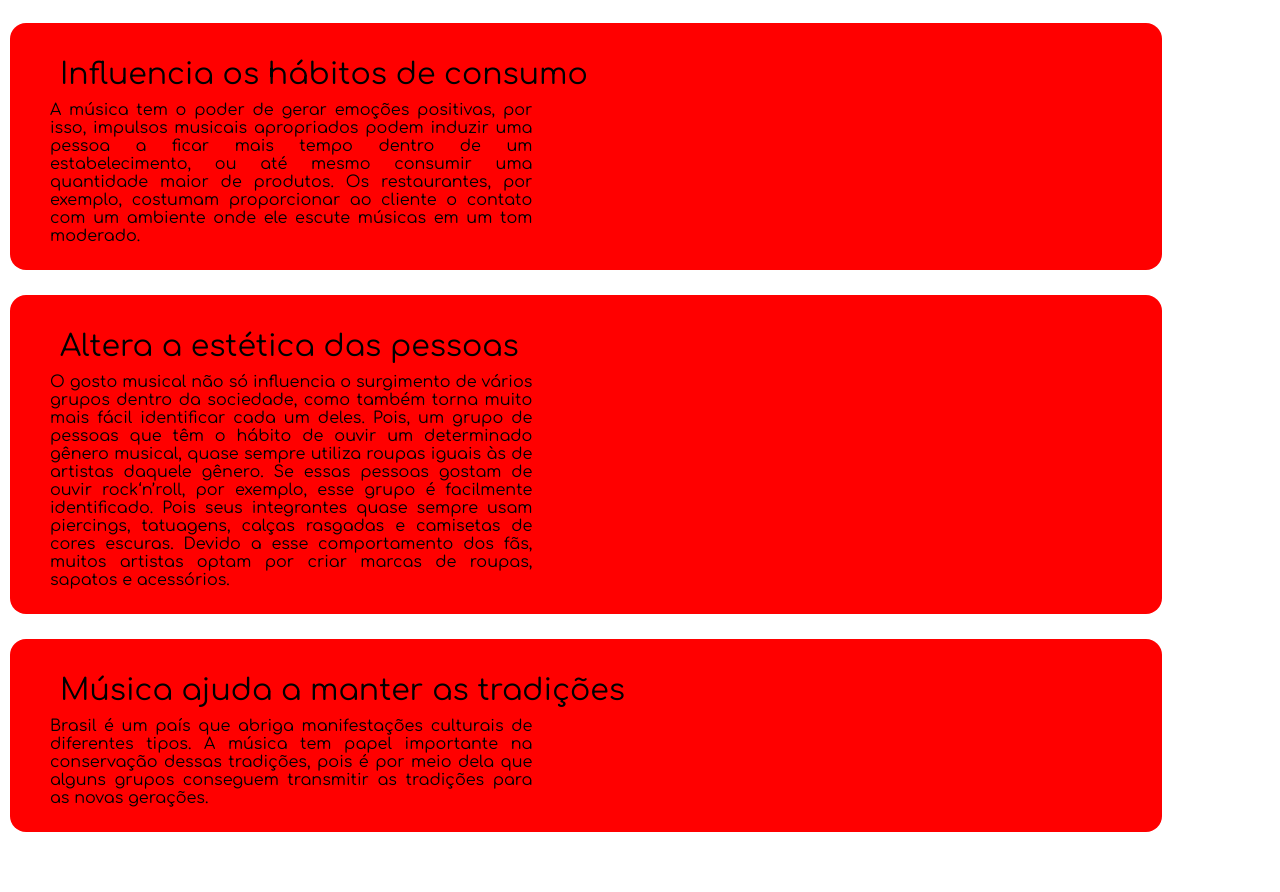
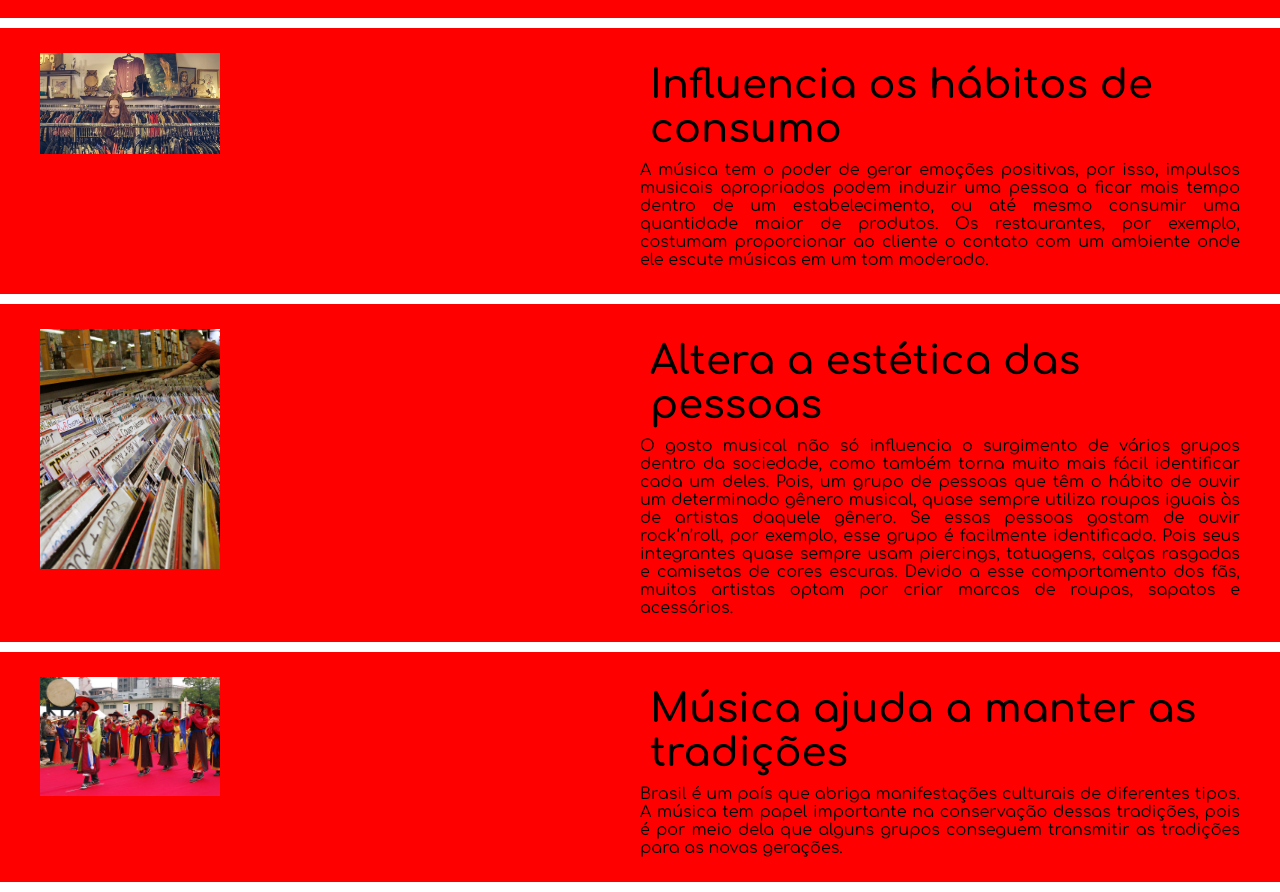
Before and after one commit to MiriOliveiraFernandes/LM-PROJETOS, a plain HTML site: page teste/teste/index.html in a window 1280 px wide. Shown: the part 1842-2734 px from the top of the page. Before the commit the page ends 2699 px from the top, so only its background shows below. Drawn offline with nearby package versions, Linux system fonts and the light colour scheme.

Commit message:
adicionou as imagens no vermelho

```diff
--- a/teste/teste/css/estilos.css
+++ b/teste/teste/css/estilos.css
@@ -196,7 +196,7 @@ width: 100%;
 
 
 .secao1{
-display: block;
+    display: block;
     text-align: center;
     font-size: 85px;
     font-weight: 700;
@@ -206,21 +206,33 @@ display: block;
 }
 
 .box1{
+    display: grid;
+    grid-template-columns: 50% 50%;
     background-color:red;
     padding: 25px 40px;
-    border-radius: 1rem;
     transition: all ease .55s;
-    width: 90%;
-    margin: 25px 10px
+    width: 100;
+   margin-bottom: 10px;
 
 
 
 }
+
+.box1 img{
+    width: 30%;
+
+}
 .paragrafo{
-    width: 45%;
+    width: 100%;
     text-align: justify;
+
 }
- #tamanho{padding: 10px;
-font-weight: 400;
-font-size: 30px;
+.mescla{
+    grid-row: 1 / span 2;
+
 }
+ #tamanho{
+    padding: 10px;
+    font-weight: 600;
+    font-size: 40px;
+}
--- a/teste/teste/index.html
+++ b/teste/teste/index.html
@@ -104,6 +104,7 @@
         <section>
             <div class="box1">
                 <h2 id="tamanho">Influencia o comportamento das pessoas </h2>
+                <img class="mescla" src="./img/lookmusicasdiferentes.webp" alt="">
                 <p class="paragrafo">
                     Capaz de aumentar a autoestima, a música também tem influência direta no comportamento dos
                     indivíduos de uma sociedade. Ela pode fazer com que pessoas se sintam mais confortáveis com a
@@ -116,6 +117,7 @@
 
             <div class="box1">
                 <h2 id="tamanho">Influencia os hábitos de consumo</h2>
+                <img class="mescla" src="./img/estabelecimento2.jpg" alt="">
                 <p class="paragrafo">
                     A música tem o poder de gerar emoções positivas, por isso, impulsos musicais apropriados podem
                     induzir uma pessoa a ficar mais tempo dentro de um estabelecimento, ou até mesmo consumir uma
@@ -126,6 +128,7 @@
 
             <div class="box1">
                 <h2 id="tamanho">Altera a estética das pessoas</h2>
+                <img class="mescla" src="./img/posicao3.jpg" alt="">
                 <p class="paragrafo">
                     O gosto musical não só influencia o surgimento de vários grupos dentro da sociedade, como também
                     torna muito mais fácil identificar cada um deles. Pois, um grupo de pessoas que têm o hábito de
@@ -140,6 +143,7 @@
 
             <div class="box1">
                 <h2 id="tamanho">Música ajuda a manter as tradições</h2>
+                <img class= "mescla"src="./img/tradicoes4.jpg" alt="">
                 <p class="paragrafo">
                     Brasil é um país que abriga manifestações culturais de diferentes tipos. A música tem papel
                     importante na conservação dessas tradições, pois é por meio dela que alguns grupos conseguem
```
Also changed, not shown: teste/teste/img/estabelecimento2.jpg (added), teste/teste/img/lookmusicasdiferentes.webp (added), teste/teste/img/posicao3.jpg (added), teste/teste/img/tradicoes4.jpg (added).
